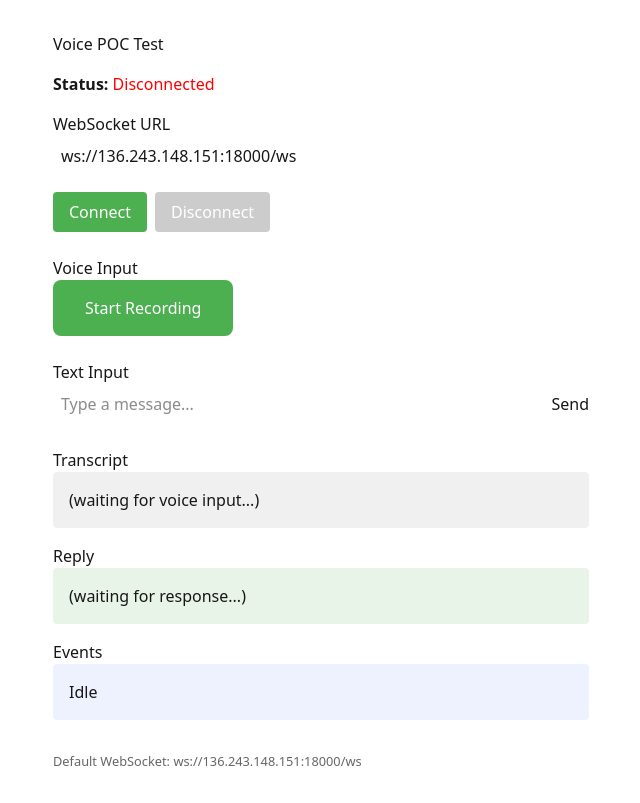
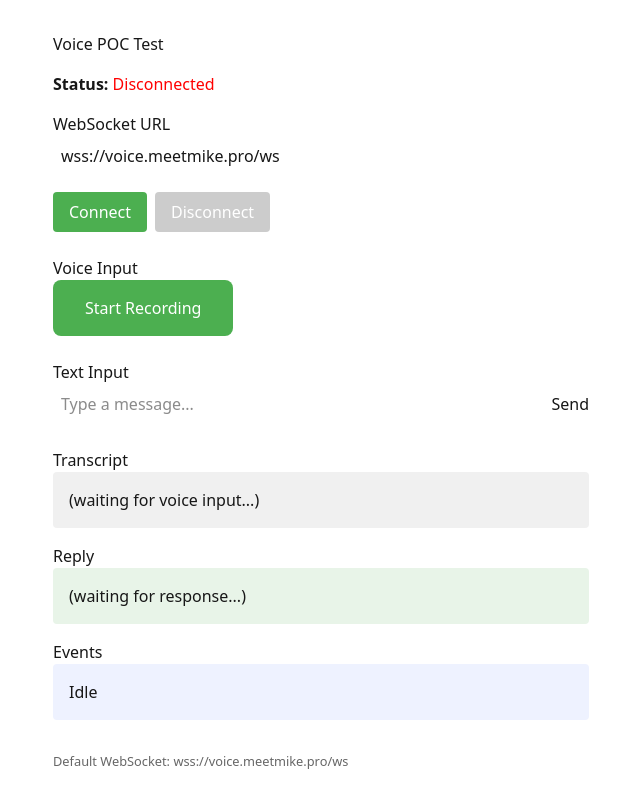
Before and after one commit to hollbaum/meetmike-pro, a Next.js app in the folder app/: page /voice-test in a window 1280 px wide. Shown: the whole page, without its empty margins (319-959 px from the left). Built offline with nearby package versions, Linux system fonts and the light colour scheme.

Commit message:
fix: Update WebSocket URL to voice.meetmike.pro

```diff
--- a/app/src/app/voice-test/page.tsx
+++ b/app/src/app/voice-test/page.tsx
@@ -2,10 +2,7 @@
 
 import { useState, useRef, useCallback } from 'react';
 
-const defaultWsUrl =
-  typeof window !== 'undefined' && window.location.protocol === 'https:'
-    ? 'wss://136.243.148.151:18000/ws' // adjust if proxied
-    : 'ws://136.243.148.151:18000/ws';
+const defaultWsUrl = 'wss://voice.meetmike.pro/ws';
 
 export default function VoiceTestPage() {
   const [status, setStatus] = useState('Disconnected');
```
